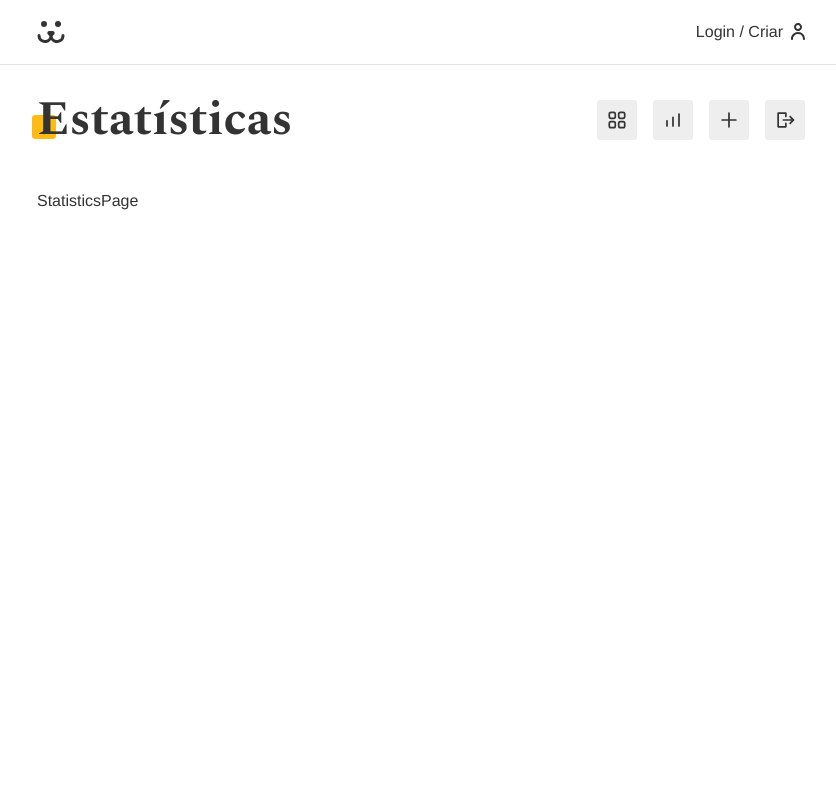
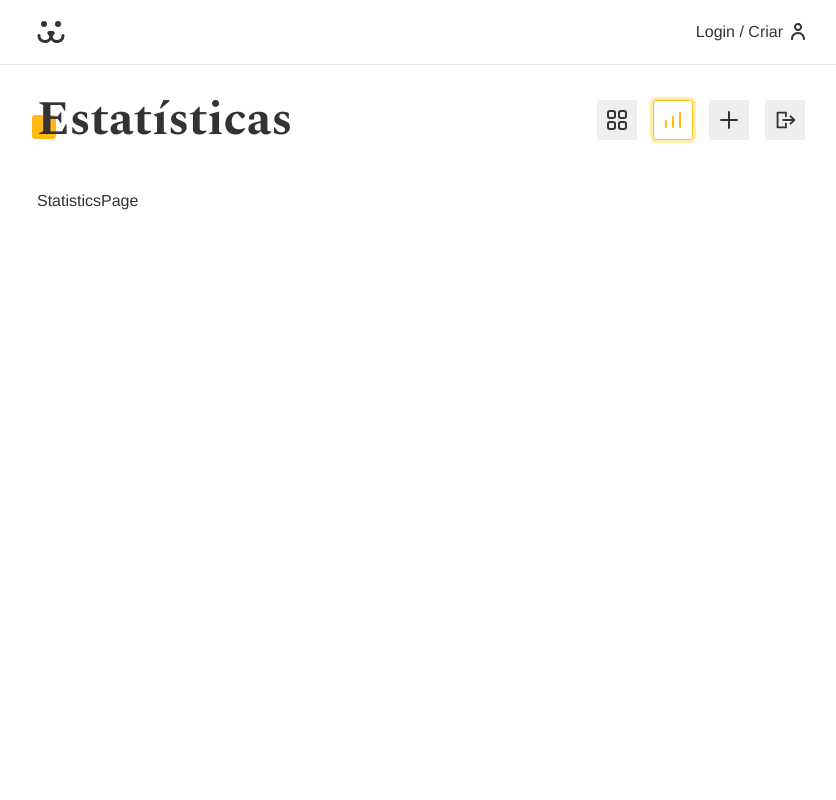
Before and after one commit to raigomes/dogs-next, a Next.js app: page /conta/estatisticas in a window 1280 px wide. Shown: the top 800 px of the page, without its empty margins (219-1055 px from the left). Built offline with nearby package versions, Linux system fonts and the light colour scheme; no server answers.

Commit message:
Add hover and active in svg nav button

```diff
--- a/next.config.mjs
+++ b/next.config.mjs
@@ -11,6 +11,36 @@ const nextConfig = {
       },
     ],
   },
+  webpack(config) {
+    // Encontra a regra existente que lida com imports de SVG no Next.js
+    const fileLoaderRule = config.module.rules.find((rule) =>
+      rule.test?.test?.(".svg"),
+    );
+
+    config.module.rules.push(
+      // Re-aplica a regra existente apenas para arquivos que terminam em *.svg?url
+      {
+        ...fileLoaderRule,
+        test: /\.svg$/i,
+        resourceQuery: /url/, // ex: import logo from './logo.svg?url'
+      },
+      // Converte todos os outros imports de *.svg em componentes React
+      {
+        test: /\.svg$/i,
+        issuer: fileLoaderRule.issuer,
+        resourceQuery: {
+          not: [...(fileLoaderRule.resourceQuery?.not || []), /url/],
+        },
+        use: ["@svgr/webpack"],
+      },
+    );
+
+    // Modifica a regra original para ignorar arquivos .svg,
+    // já que agora temos nossas próprias regras acima
+    fileLoaderRule.exclude = /\.svg$/i;
+
+    return config;
+  },
 };
 
 export default nextConfig;
--- a/package.json
+++ b/package.json
@@ -15,6 +15,7 @@
     "react-intersection-observer": "^10.0.3"
   },
   "devDependencies": {
+    "@svgr/webpack": "^8.1.0",
     "@types/node": "^20",
     "@types/react": "^18",
     "@types/react-dom": "^18",
--- a/src/components/Conta/Conta.module.css
+++ b/src/components/Conta/Conta.module.css
@@ -194,6 +194,11 @@
   cursor: pointer;
 }
 
+.navMobile a:hover svg > *,
+.navMobile button:hover svg > * {
+  fill: #fb1;
+}
+
 .navMobile button {
   border-bottom: none;
 }
--- a/src/components/Conta/Navigation/DesktopNav.tsx
+++ b/src/components/Conta/Navigation/DesktopNav.tsx
@@ -1,39 +1,54 @@
+"use client";
+
 import React from "react";
 
 import Link from "next/link";
-import Image from "next/image";
+import { usePathname } from "next/navigation";
+
+import AdicionarSVG from "/public/assets/adicionar.svg";
+import EstatisticasSVG from "/public/assets/estatisticas.svg";
+import DashboardSVG from "/public/assets/dashboard.svg";
+import SairSVG from "/public/assets/sair.svg";
 
 import styles from "../Conta.module.css";
 
 export default function DesktopNav() {
+  const [active, setActive] = React.useState<string>("Conta");
+  const pathname = usePathname();
+
+  React.useEffect(() => {
+    switch (pathname) {
+      case "/conta/estatisticas":
+        setActive("Estatisticas");
+        break;
+      case "/conta/postar":
+        setActive("Postar");
+        break;
+      default:
+        setActive("Conta");
+        break;
+    }
+  }, [pathname]);
+
   return (
     <nav className={styles.nav}>
-      <Link href="/conta">
-        <Image
-          src="/assets/dashboard.svg"
-          alt="Dashboard"
-          width={24}
-          height={24}
-        />
+      <Link href="/conta" className={active === "Conta" ? "active" : ""}>
+        <DashboardSVG />
       </Link>
-      <Link href="/conta/estatisticas">
-        <Image
-          src="/assets/estatisticas.svg"
-          alt="Estatísticas"
-          width={24}
-          height={24}
-        />
+      <Link
+        href="/conta/estatisticas"
+        className={active === "Estatisticas" ? "active" : ""}
+      >
+        <EstatisticasSVG />
       </Link>
-      <Link href="/conta/postar">
-        <Image
-          src="/assets/adicionar.svg"
-          alt="Adicionar Foto"
-          width={24}
-          height={24}
-        />
+      <Link
+        href="/conta/postar"
+        className={active === "Postar" ? "active" : ""}
+      >
+        <AdicionarSVG />
       </Link>
       <button>
-        <Image src="/assets/sair.svg" alt="Sair" width={24} height={24} />
+        <SairSVG />
       </button>
     </nav>
   );
--- a/src/components/Conta/Navigation/MobileNav.tsx
+++ b/src/components/Conta/Navigation/MobileNav.tsx
@@ -3,7 +3,11 @@
 import React from "react";
 
 import Link from "next/link";
-import Image from "next/image";
+
+import AdicionarSVG from "/public/assets/adicionar.svg";
+import EstatisticasSVG from "/public/assets/estatisticas.svg";
+import DashboardSVG from "/public/assets/dashboard.svg";
+import SairSVG from "/public/assets/sair.svg";
 
 import styles from "../Conta.module.css";
 
@@ -22,34 +26,19 @@ export default function MobileNav() {
         className={`${styles.navMobile} ${active ? styles.navMobileActive : false}`}
       >
         <Link href="/conta">
-          <Image
-            src="/assets/dashboard.svg"
-            alt="Dashboard"
-            width={24}
-            height={24}
-          />
+          <DashboardSVG />
           Minhas Fotos
         </Link>
         <Link href="/conta/estatisticas">
-          <Image
-            src="/assets/estatisticas.svg"
-            alt="Estatísticas"
-            width={24}
-            height={24}
-          />
+          <EstatisticasSVG />
           Estatísticas
         </Link>
         <Link href="/conta/postar">
-          <Image
-            src="/assets/adicionar.svg"
-            alt="Adicionar Foto"
-            width={24}
-            height={24}
-          />
+          <AdicionarSVG />
           Adicionar Foto
         </Link>
         <button>
-          <Image src="/assets/sair.svg" alt="Sair" width={24} height={24} />
+          <SairSVG />
           Sair
         </button>
       </nav>
--- a/src/components/Conta/Navigation/index.tsx
+++ b/src/components/Conta/Navigation/index.tsx
@@ -1,6 +1,7 @@
 "use client";
 
 import React from "react";
+
 import DesktopNav from "./DesktopNav";
 import MobileNav from "./MobileNav";
 
```
Also changed, not shown: 1 other file (tests, documents, lock files or other folders).
